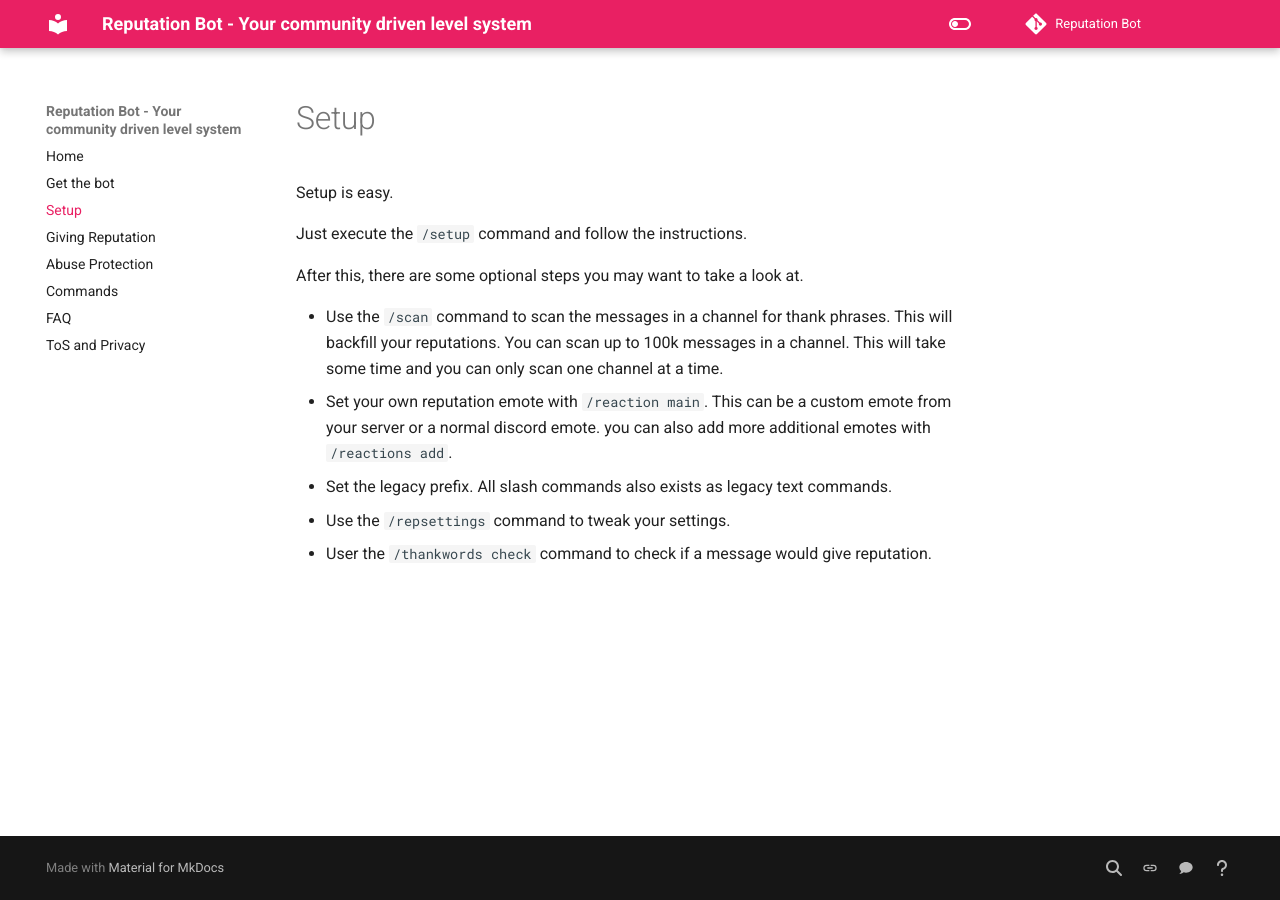
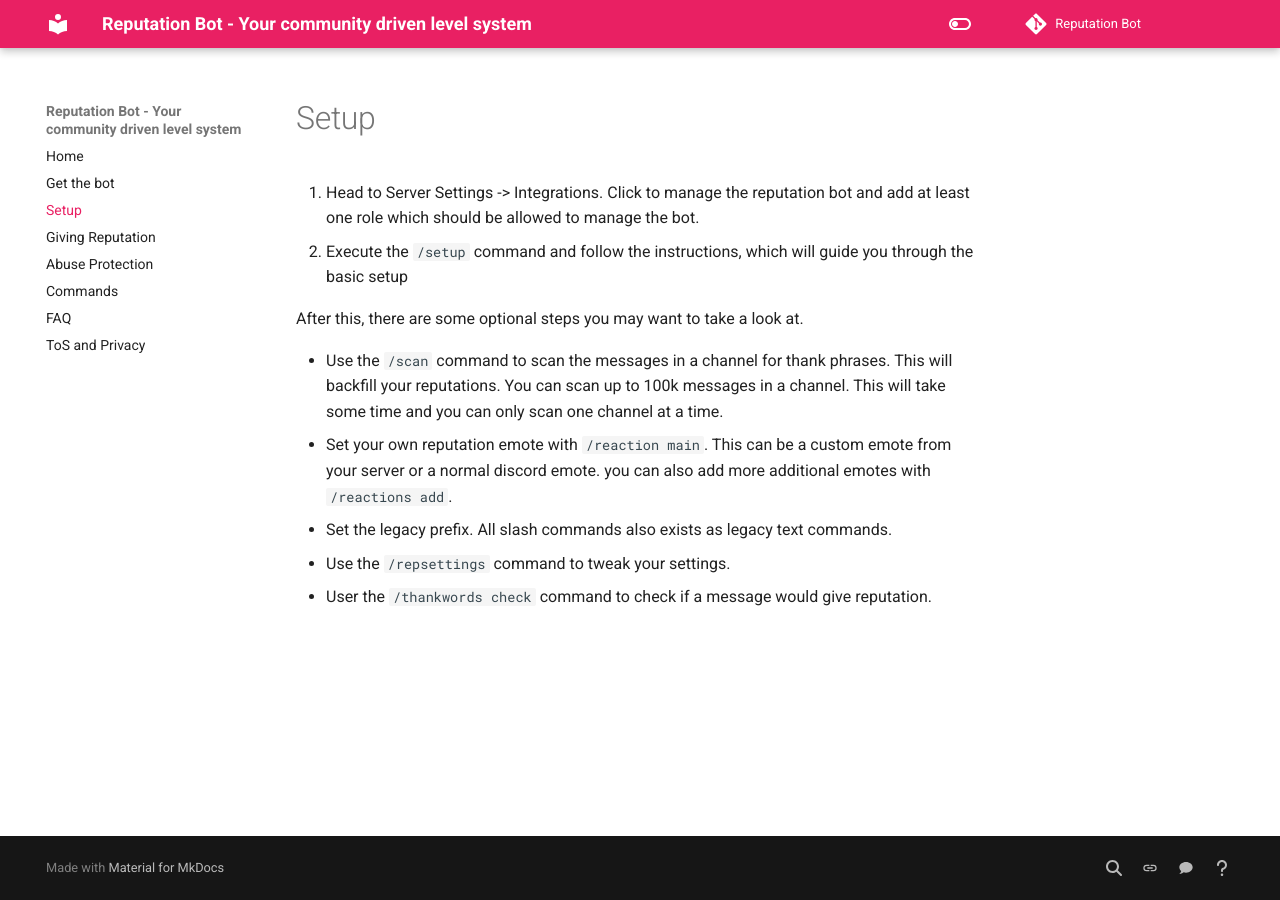
Before and after one commit to rainbowdashlabs/reputation-bot, an MkDocs documentation site: the page built from docs/setup.md, in a window 1280 px wide. Built offline with MkDocs 1.6.1 and Material for MkDocs 9.7.7, drawn with Linux system fonts in a browser that asks for light colours; comment, search, counter and statistics services are not loaded.

Commit message:
update wiki for setup

```diff
--- a/docs/setup.md
+++ b/docs/setup.md
@@ -1,8 +1,8 @@
 # Setup
 
-Setup is easy.
-
-Just execute the `/setup` command and follow the instructions.
+1. Head to Server Settings -> Integrations. Click to manage the reputation bot and add at least one role which
+   should be allowed to manage the bot.
+2. Execute the `/setup` command and follow the instructions, which will guide you through the basic setup
 
 After this, there are some optional steps you may want to take a look at.
 
```
